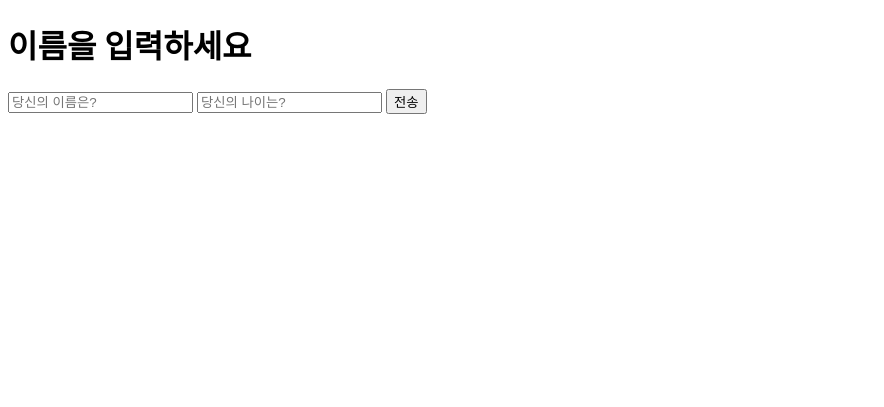
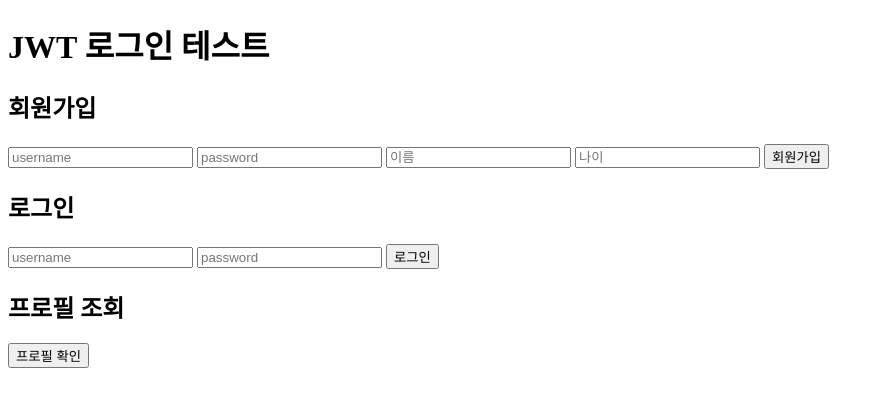
Before and after one commit to MrCaplan/flask-basic-app, a Flask app: page / in a window 1280 px wide. Shown: the top 407 px of the page, without its empty margins (0-884 px from the left). Run offline with Flask 3, Linux system fonts and the light colour scheme; parts of the project's set-up code (start-up, migrations or seed data) failed here and were passed over.

Commit message:
나만의 Flask + JWT + Docker 프로젝트 완성

```diff
--- a/app.py
+++ b/app.py
@@ -1,9 +1,21 @@
 from flask import Flask, render_template, request
 from models import db, User
+from flask import jsonify
+from flask_jwt_extended import JWTManager
+from flask_jwt_extended import create_access_token, create_refresh_token
+from flask_jwt_extended import jwt_required, get_jwt_identity
+from werkzeug.security import generate_password_hash, check_password_hash
+from datetime import timedelta
+import os
 
 app = Flask(__name__)
-app.config['SQLALCHEMY_DATABASE_URI'] = 'sqlite://users.db'
+app.config['SQLALCHEMY_DATABASE_URI'] = os.getenv("DATABASE_URL", "postgresql://postgres:mypassword@localhost:5432/flask_db")
 app.config['SQLALCHEMY_TRACK_MODIFICATIONS'] = False
+app.config['JWT_SECRET_KEY'] = "my-super-secret"
+app.config["JWT_ACCESS_TOKEN_EXPIRES"] = timedelta(minutes=15)
+app.config["JWT_REFRESH_TOKEN_EXPIRES"] = timedelta(days=7)
+
+jwt = JWTManager(app)
 db.init_app(app)
 
 with app.app_context():
@@ -22,5 +34,87 @@
         return render_template("result.html", name=name, age=age)
     return render_template("index.html")
 
+@app.route("/api/users", methods=["GET"])
+def get_users():
+    users = User.query.all()
+    result = []
+    for user in users:
+        result.append({"id": user.id, "name": user.name, "age": user.age})
+    return jsonify(result)
+
+@app.route("/api/users", methods=["POST"])
+def create_user():
+    data = request.get_json()
+    print("request content type:", request.content_type)
+    print("request data:", request.data)
+    print("request json:", request.get_json())
+    name = data.get("name")
+    age = data.get("age")
+
+    if not name or not age:
+        return jsonify({"error": "이름과 나이를 모두 입력해주세요."}), 400
+
+    new_user = User(name=name, age=age)
+    db.session.add(new_user)
+    db.session.commit()
+
+    return jsonify({"message": "사용자 등록 완료!", "user_id": new_user.id}), 201
+
+@app.route("/login", methods=["POST"])
+def login():
+    print("/login 요청 도착!")
+    print("Headers:", request.headers)
+    print("Data:", request.get_data())
+
+    data = request.get_json()
+    print("Parsed JSON:", data)
+    username = data.get("username")
+    password = data.get("password")
+
+    user = User.query.filter_by(username=username).first()
+    if not user or not check_password_hash(user.password, password):
+        return jsonify({"msg": "잘못된 사용자 정보입니다."}), 401
+
+    access_token = create_access_token(identity=user.username)
+    refresh_token = create_refresh_token(identity=user.username)
+    return jsonify(access_token=access_token, refresh_token=refresh_token), 200
+
+@app.route("/api/profile", methods=["GET"])
+@jwt_required()
+def profile():
+    current_user = get_jwt_identity()
+    return jsonify({"msg": f"{current_user}님 환영합니다!"})
+
+@app.route("/register", methods=["POST"])
+def register():
+    data = request.get_json()
+    username = data.get("username")
+    password = data.get("password")
+    name = data.get("name")
+    age = data.get("age")
+
+    # 필수 값 누락 시
+    if not username or not password or not name or not age:
+        return jsonify({"error": "모든 필드를 입력해주세요"}), 400
+
+    # 중복 사용자 방지
+    if User.query.filter_by(username=username).first():
+        return jsonify({"error": "이미 존재하는 사용자입니다"}), 409
+
+    hashed_pw = generate_password_hash(password)
+
+    new_user = User(username=username, password=hashed_pw, name=name, age=age)
+    db.session.add(new_user)
+    db.session.commit()
+
+    return jsonify({"message": "회원가입 성공!"}), 201
+
+@app.route("/token/refresh", methods=["POST"])
+@jwt_required(refresh=True)
+def refresh_token():
+    current_user = get_jwt_identity()
+    new_access_token = create_access_token(identity=current_user)
+    return jsonify(access_token=new_access_token), 200
+
 if __name__ == "__main__":
-    app.run(debug=True)
+    app.run(host="0.0.0.0", port=5000, debug=True)
--- a/models.py
+++ b/models.py
@@ -4,5 +4,7 @@
 
 class User(db.Model):
     id = db.Column(db.Integer, primary_key=True)
+    username = db.Column(db.String(80), unique=True, nullable=False)
+    password = db.Column(db.String(256), nullable=False)
     name = db.Column(db.String(50), nullable=False)
     age = db.Column(db.Integer, nullable=False)
--- a/requirements.txt
+++ b/requirements.txt
@@ -1,10 +1,13 @@
 blinker==1.9.0
 click==8.1.8
 Flask==3.1.0
+Flask-JWT-Extended==4.7.1
 Flask-SQLAlchemy==3.1.1
 itsdangerous==2.2.0
 Jinja2==3.1.6
 MarkupSafe==3.0.2
+psycopg2-binary==2.9.10
+PyJWT==2.10.1
 SQLAlchemy==2.0.39
 typing_extensions==4.13.0
 Werkzeug==3.1.3
--- /dev/null
+++ b/static/main.js
@@ -0,0 +1,53 @@
+let accessToken = "";
+
+function register() {
+  const data = {
+    username: document.getElementById("reg-username").value,
+    password: document.getElementById("reg-password").value,
+    name: document.getElementById("reg-name").value,
+    age: parseInt(document.getElementById("reg-age").value),
+  };
+
+  fetch("/register", {
+    method: "POST",
+    headers: {
+      "Content-Type": "application/json",
+    },
+    body: JSON.stringify(data),
+  })
+    .then((res) => res.json())
+    .then((res) => alert(JSON.stringify(res)));
+}
+
+function login() {
+  const data = {
+    username: document.getElementById("login-username").value,
+    password: document.getElementById("login-password").value,
+  };
+
+  fetch("/login", {
+    method: "POST",
+    headers: {
+      "Content-Type": "application/json",
+    },
+    body: JSON.stringify(data),
+  })
+    .then((res) => res.json())
+    .then((res) => {
+      accessToken = res.access_token;
+      alert("로그인 성공! accessToken 저장됨!");
+    });
+}
+
+function getProfile() {
+  fetch("/api/profile", {
+    method: "GET",
+    headers: {
+      Authorization: "Bearer " + accessToken,
+    },
+  })
+    .then((res) => res.json())
+    .then((res) => {
+      document.getElementById("profile-result").innerText = JSON.stringify(res);
+    });
+}
--- a/templates/index.html
+++ b/templates/index.html
@@ -1,14 +1,28 @@
 <!DOCTYPE html>
-<html>
-  <head>
-    <title>Flask 폼 예제</title>
-  </head>
-  <body>
-    <h1>이름을 입력하세요</h1>
-    <form method="POST">
-      <input type="text" name="name" placeholder="당신의 이름은?" required />
-      <input type="text" name="age" placeholder="당신의 나이는?" required />
-      <button type="submit">전송</button>
-    </form>
-  </body>
+<html lang="ko">
+<head>
+  <meta charset="UTF-8" />
+  <title>Flask + JWT 로그인</title>
+</head>
+<body>
+  <h1>JWT 로그인 테스트</h1>
+
+  <h2>회원가입</h2>
+  <input id="reg-username" placeholder="username" />
+  <input id="reg-password" type="password" placeholder="password" />
+  <input id="reg-name" placeholder="이름" />
+  <input id="reg-age" type="number" placeholder="나이" />
+  <button onclick="register()">회원가입</button>
+
+  <h2>로그인</h2>
+  <input id="login-username" placeholder="username" />
+  <input id="login-password" type="password" placeholder="password" />
+  <button onclick="login()">로그인</button>
+
+  <h2>프로필 조회</h2>
+  <button onclick="getProfile()">프로필 확인</button>
+  <p id="profile-result"></p>
+
+  <script src="{{ url_for('static', filename='main.js') }}"></script>
+</body>
 </html>
```
Also changed, not shown: docker-compose.yml (added, +26 -0 lines), instance/users.db (added), 2 other files.
